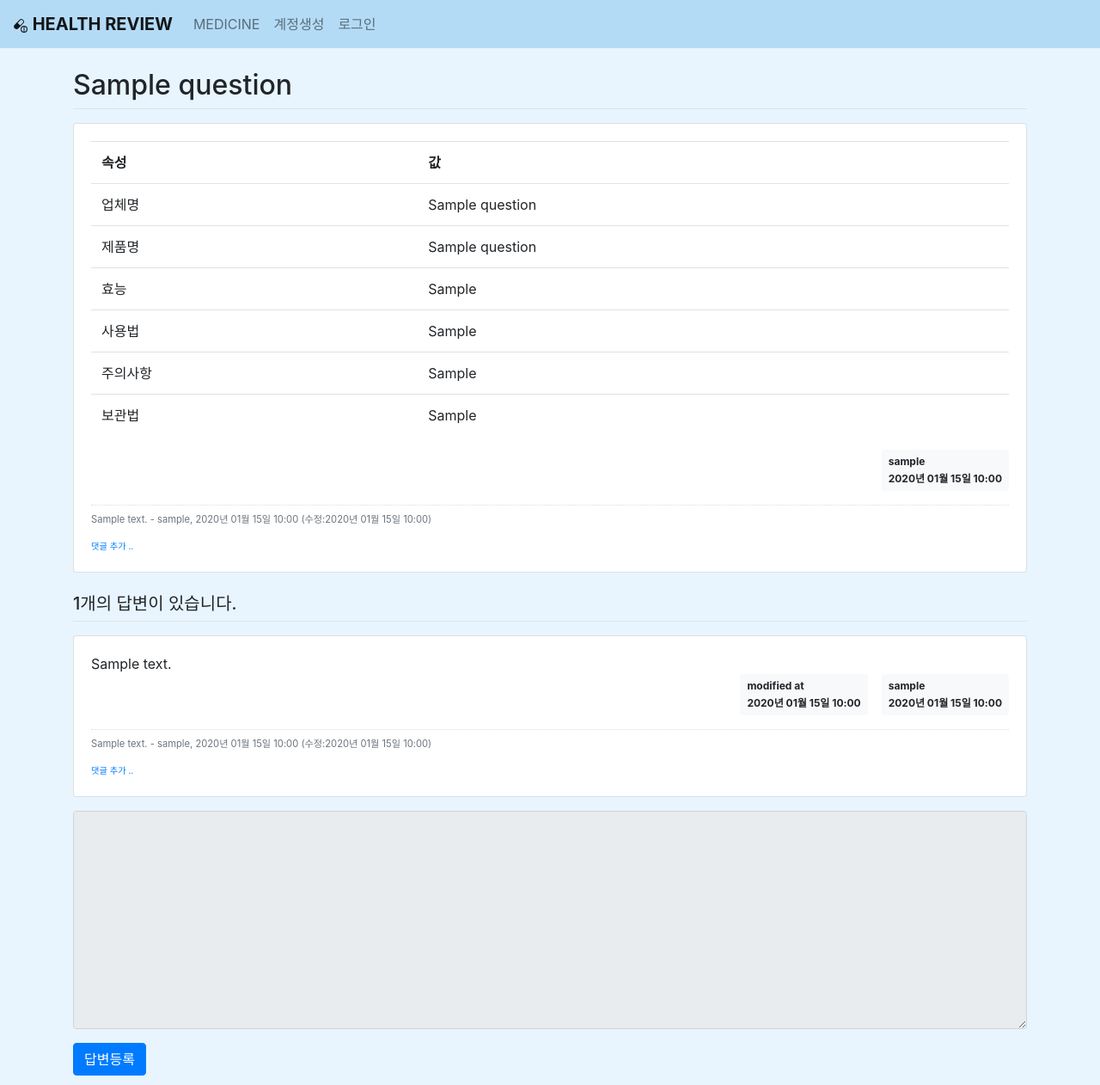
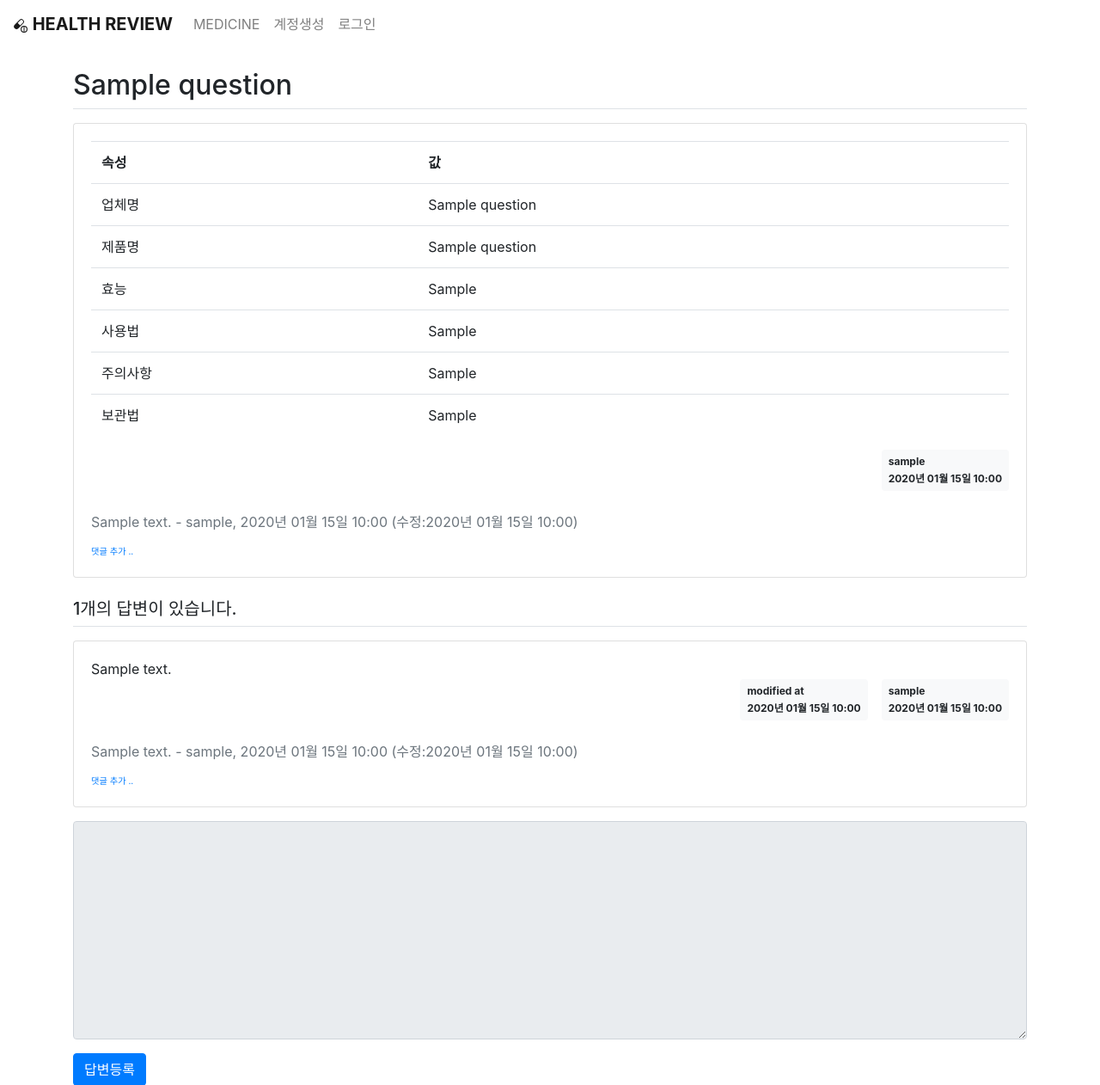
Before and after one commit to chaeeerish/medicine-review-community, a Flask app: page /question/detail/1/ in a window 1280 px wide. Shown: the top 1262 px of the page at 86% size. Run offline with Flask 3, Linux system fonts and the light colour scheme; tables that the repository leaves empty hold one stand-in row (Sample ...); some libraries are stand-ins or nearby versions.

Commit message:
Update style.css

```diff
--- a/static/style.css
+++ b/static/style.css
@@ -1,4 +1,4 @@
-.comment {
+/* .comment {
     border-top:dotted 1px #ddd;
     font-size:0.7em;
 }
@@ -11,3 +11,4 @@
     background-color: #b4dbf6;
     border-style: none;
 }
+ */
```
